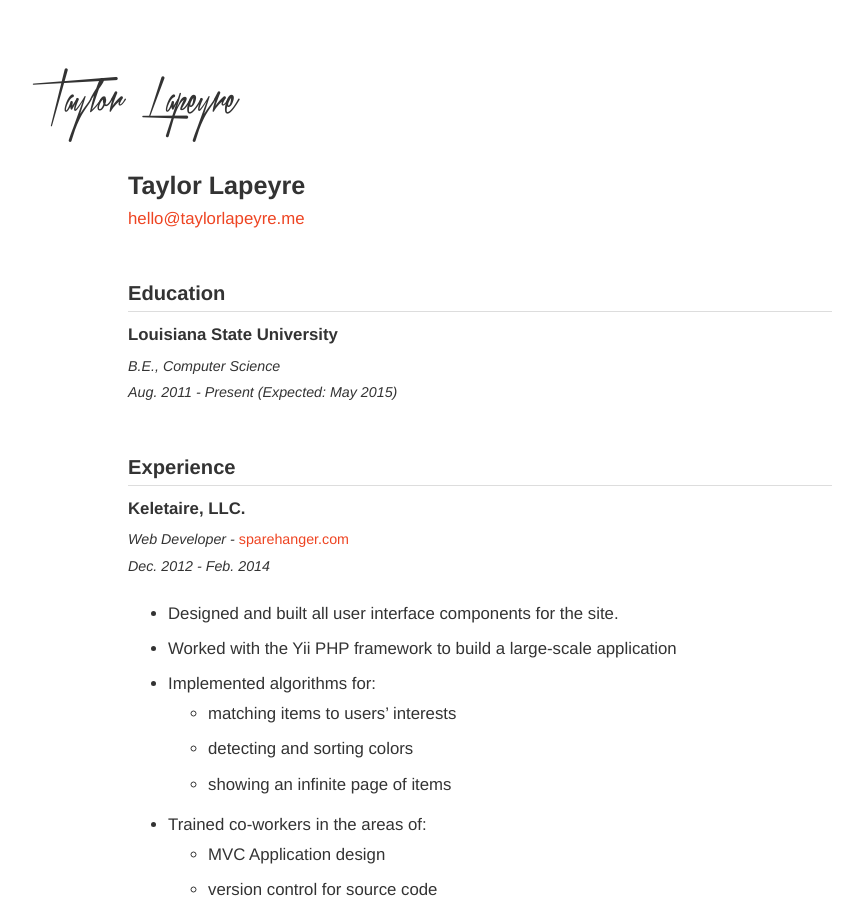
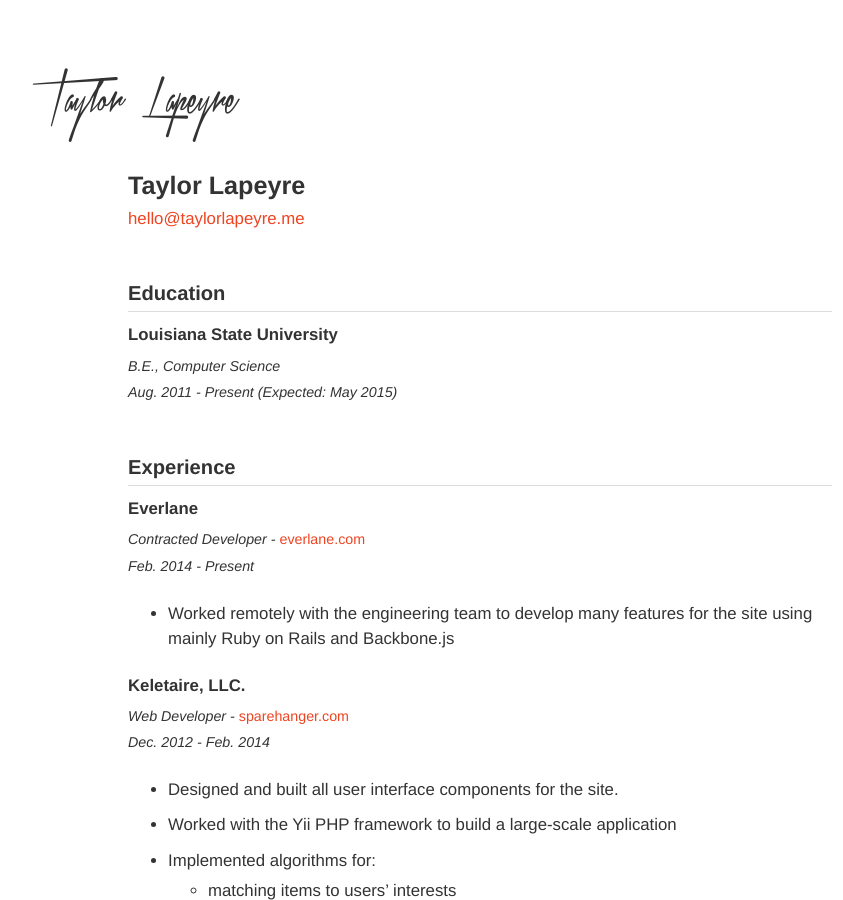
Before and after one commit to taylorlapeyre/taylorlapeyre.github.io, a Jekyll site: the page built from resume.md, in a window 1280 px wide and 900 px high. Shown: the whole window, without its empty margins (160-1003 px from the left). Built offline with Jekyll 4.4.1, drawn with Linux system fonts in a browser that asks for light colours; some web fonts are replaced.

Commit message:
add everlane

```diff
--- a/resume.md
+++ b/resume.md
@@ -17,6 +17,14 @@ title: Resume
 
 
 ### Experience
+
+#### Everlane
+
+*Contracted Developer - [everlane.com][everlane]*
+
+*Feb. 2014 - Present*
+
+- Worked remotely with the engineering team to develop many features for the site using mainly Ruby on Rails and Backbone.js
 
 #### Keletaire, LLC.
 
@@ -79,8 +87,10 @@ Git · GitHub · Vim · Xcode · LaTeX
 - [atom / atom-dark-ui][atomui]
 
 [email]: mailto:hello@taylorlapeyre.me
+[github]: https://github.com/taylorlapeyre
 [sh]: http://sparehanger.com
 [lbrn]: http://lbrn.lsu.edu
 [homebrew]: https://github.com/phinze/homebrew-cask
 [atomtabs]: https://github.com/atom/tabs
 [atomui]: https://github.com/atom/atom-dark-ui/
+[everlane]: https://everlane.com
```
